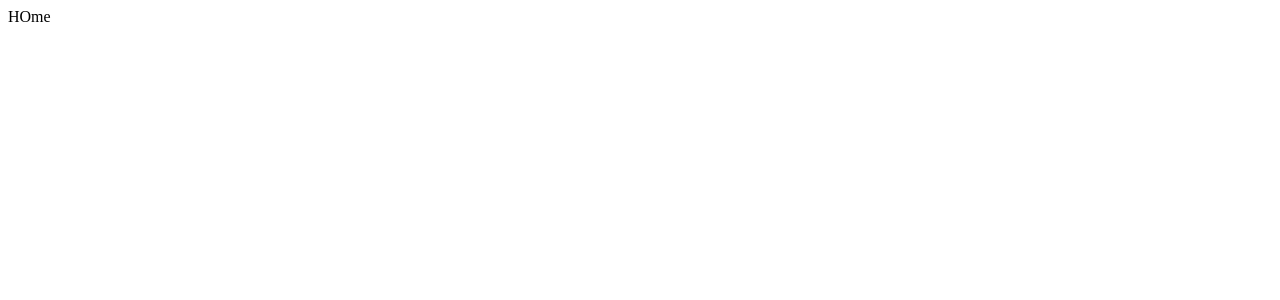
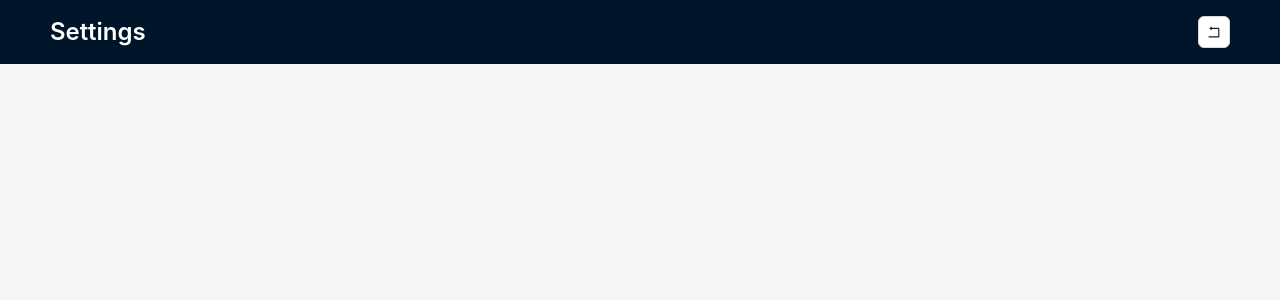
Before and after one commit to 8clever/trading-panel, a React (Vite) app: page /#/settings in a window 1280 px wide. Before the commit this address led to /#/. Shown: the top 300 px of the page. Built offline with nearby package versions, Linux system fonts and the light colour scheme.

Commit message:
add initial components

```diff
--- a/package.json
+++ b/package.json
@@ -4,12 +4,16 @@
   "license": "MIT",
   "scripts": {
     "start": "nx serve",
+    "dev": "npm start",
     "build": "nx build",
     "test": "nx test"
   },
   "private": true,
   "dependencies": {
+    "@ant-design/icons": "^5.2.6",
     "@swc/helpers": "~0.5.2",
+    "antd": "^5.12.5",
+    "ccxt": "^4.1.96",
     "react": "18.2.0",
     "react-dom": "18.2.0",
     "react-is": "18.2.0",
--- a/src/app/app.tsx
+++ b/src/app/app.tsx
@@ -1,8 +1,11 @@
+import { Providers } from "./providers";
 import { Router } from "./router";
 
 export function App() {
   return (
-    <Router />
+    <Providers>
+      <Router />
+    </Providers>
   );
 }
 
--- /dev/null
+++ b/src/app/providers.tsx
@@ -0,0 +1,21 @@
+import { ConfigProvider } from "antd";
+import React from "react";
+import { createGlobalStyle } from "styled-components";
+
+const GlobalStyle = createGlobalStyle`
+	body {
+		margin: 0
+	}
+`
+
+export function Providers (props: { children?: React.ReactNode }) {
+	return (
+		<>
+			<GlobalStyle />
+			<ConfigProvider>
+				{props.children}
+			</ConfigProvider>
+		</>
+
+	)
+}
--- a/src/app/router.tsx
+++ b/src/app/router.tsx
@@ -1,11 +1,13 @@
 import { HashRouter, Navigate, Route, Routes } from "react-router-dom";
 import { Home } from "@src/pages/home";
+import { Settings } from "@src/pages/settings";
 
 export function Router () {
 	return (
 		<HashRouter>
 			<Routes>
 				<Route path="/" element={<Home />} />
+				<Route path="/settings" element={<Settings />} />
 				<Route path="*" element={<Navigate to="/" />} />
 			</Routes>
 		</HashRouter>
--- /dev/null
+++ b/src/components/PageLayout.tsx
@@ -0,0 +1,41 @@
+import { SettingOutlined } from "@ant-design/icons"
+import { Button, Flex, Layout, Space, Typography } from "antd"
+import React from "react"
+import styled from "styled-components"
+
+const { Header, Content } = Layout
+
+interface IProps {
+	title: string;
+	children?: React.ReactNode
+	menu?: React.ReactNode
+}
+
+export function PageLayout (props: IProps) {
+	return (
+		<FullLayout>
+			<Header>
+				<Flex justify="space-between" align="center" style={{ height: "100%" }}>
+					<Typography.Title ellipsis style={{ color: 'white', margin: 0 }} level={3}>
+						{props.title}
+					</Typography.Title>
+					<Space>
+						{props.menu}
+					</Space>
+				</Flex>
+			</Header>
+			<PadContent>
+				{props.children}
+			</PadContent>
+		</FullLayout>
+	)
+}
+
+const FullLayout = styled(Layout)`
+	height: 100vh;
+	overflow: auto;
+`
+
+const PadContent = styled(Content)`
+	padding: 20px;
+`
--- a/src/pages/home.tsx
+++ b/src/pages/home.tsx
@@ -1,4 +1,39 @@
+import { Button, Flex, Form, Input, InputNumber } from "antd";
+import { ArrowDownOutlined, ArrowUpOutlined, SettingOutlined } from '@ant-design/icons'
+import React from "react";
+import { PageLayout } from "@src/components/PageLayout";
+import { Link } from "react-router-dom";
+
+interface TradeFormOutput {
+	symbol: string;
+}
 
 export function Home () {
-	return "HOme"
+
+	const formFinish = React.useCallback((value: TradeFormOutput) => {
+		console.log(value)
+	}, [])
+
+	return (
+		<PageLayout
+			title="Trading Panel"
+			menu={
+				<Link to="/settings">
+					<Button icon={<SettingOutlined />} />
+				</Link>
+			}>
+			<Form onFinish={formFinish} style={{ maxWidth: 450, margin: "auto" }}>
+				<Form.Item name={'symbol'}>
+					<Input placeholder="Symbol" />
+				</Form.Item>
+				<Form.Item name="margin">
+					<InputNumber placeholder="Margin" style={{ width: '100%'}} />
+				</Form.Item>
+				<Flex gap={8}>
+					<Button block type="primary" icon={<ArrowUpOutlined />}>Open Long</Button>
+					<Button block icon={<ArrowDownOutlined />}>Open Short</Button>
+				</Flex>
+			</Form>
+		</PageLayout>
+	)
 }
--- /dev/null
+++ b/src/pages/settings.tsx
@@ -0,0 +1,17 @@
+import { PageLayout } from "@src/components/PageLayout";
+import { Link } from "react-router-dom";
+import { RollbackOutlined } from '@ant-design/icons'
+import { Button } from "antd";
+
+export function Settings () {
+	return (
+		<PageLayout
+			title="Settings"
+			menu={
+				<Link to="/">
+					<Button icon={<RollbackOutlined />} />
+				</Link>
+			}>
+		</PageLayout>
+	)
+}
```
Also changed, not shown: 1 other file (tests, documents, lock files or other folders).
